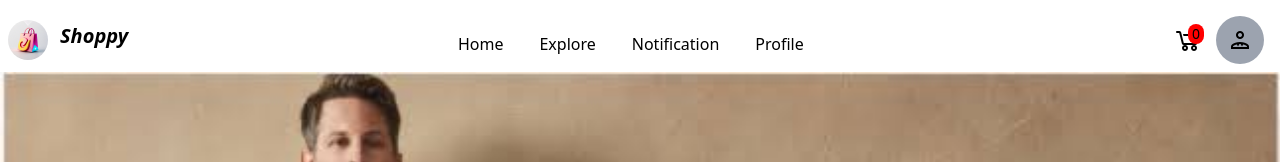
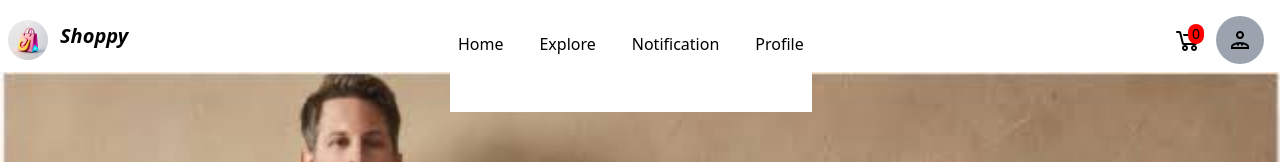
Before and after one commit to Challmejosh/Shoppy, a React (Create React App) app: page /Comingsoon in a window 1280 px wide. Shown: the top 162 px of the page. Built offline with nearby package versions, Linux system fonts and the light colour scheme; no server answers.

Commit message:
Navbar.js

```diff
--- a/src/component/Navbar/Navbar.js
+++ b/src/component/Navbar/Navbar.js
@@ -17,7 +17,7 @@ const Navbar = ({cartQuantity}) => {
                 <h1 className="italic font-bold text-center text-xl">Shoppy</h1>
             </div>
 
-            <nav className="absolute top-14 right-0 sm:relative justify-center sm:items-center sm:aligns-center hidden sm:block" id="nav">
+            <nav className="absolute top-14 right-0 sm:relative bg-[white] justify-center sm:items-center sm:aligns-center hidden sm:block" id="nav">
                 <ul className="sm:flex gap-5 sm:justify-center sm:aligns-center items-center relative bottom-6 sm:bottom-12">
                     <Link to="/" className="p-2 cursor-pointer text-center flex items-center">
                         <img className="sm:hidden block w-6 " src="./NavPix/icons8-home-24.png" alt="" />
```
